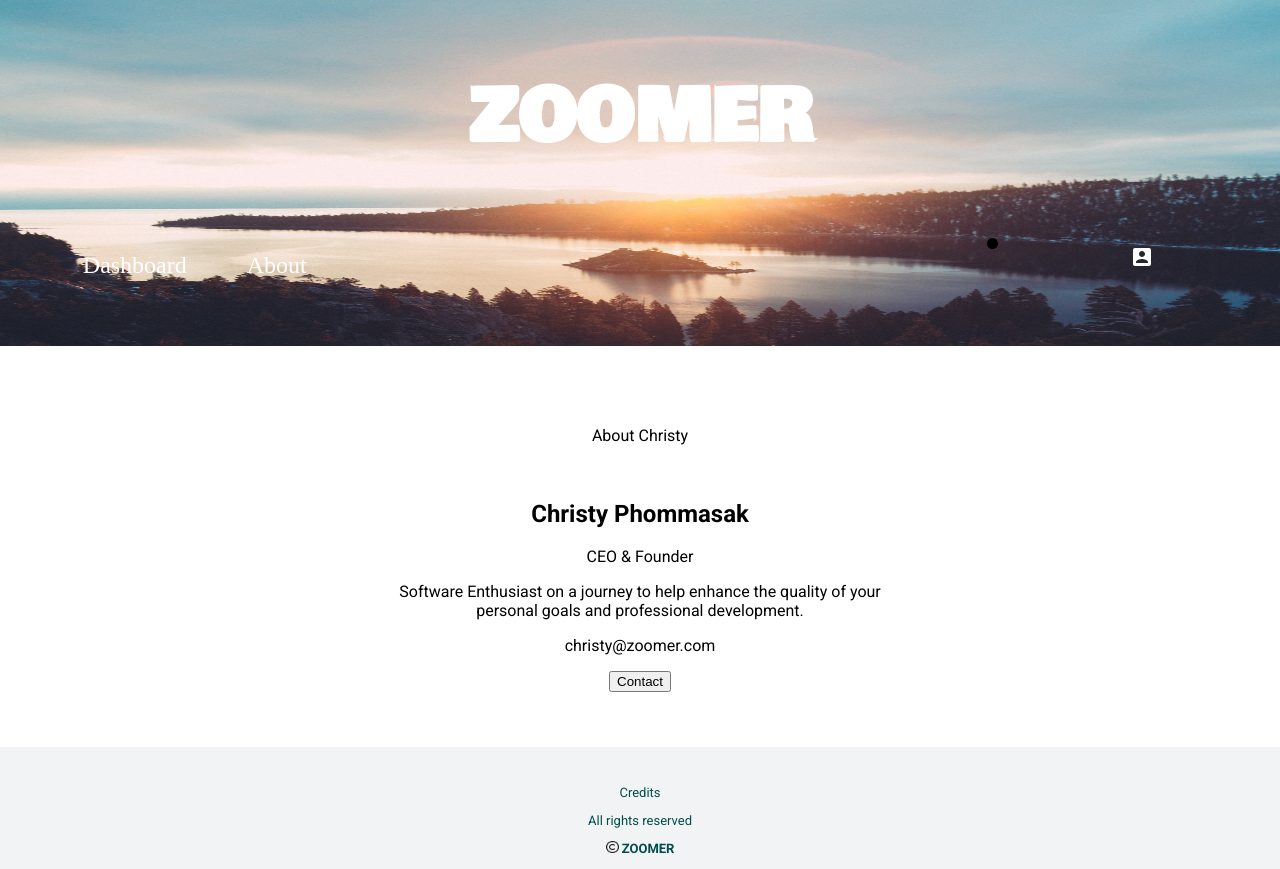
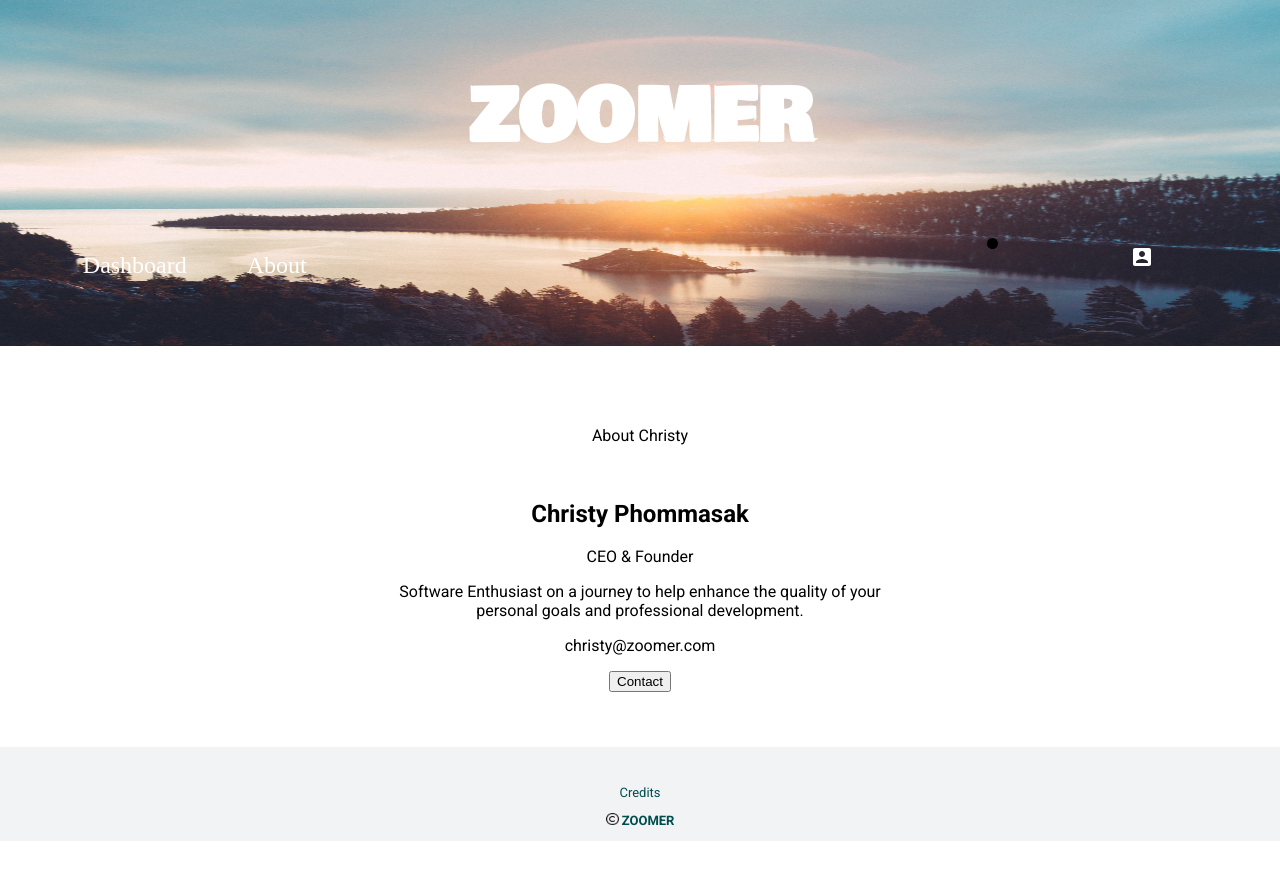
Before and after one commit to allawa1/Zoomer, a React (Create React App) app in the folder zoomer/: page /Christy in a window 1280 px wide. After the commit the page ends 841 px from the top, so only its background shows below. Built offline with nearby package versions, Linux system fonts and the light colour scheme; a web font is replaced by a local one.

Commit message:
update footer

```diff
--- a/zoomer/src/components/Footer.js
+++ b/zoomer/src/components/Footer.js
@@ -12,7 +12,6 @@ const Footer = () => {
         <div className="footer">
 
             <p className="Credits"><Link to="/Credits">Credits</Link></p>
-             <p>All rights reserved</p>
             <p><img src={copywright} alt="copywright" height="12px" width="13px"/><b> ZOOMER</b></p>
 
         </div>
```
